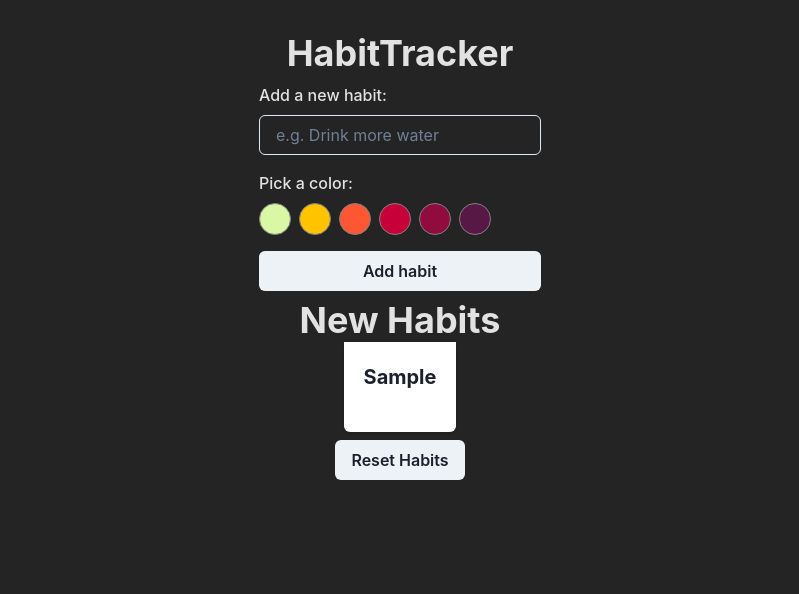
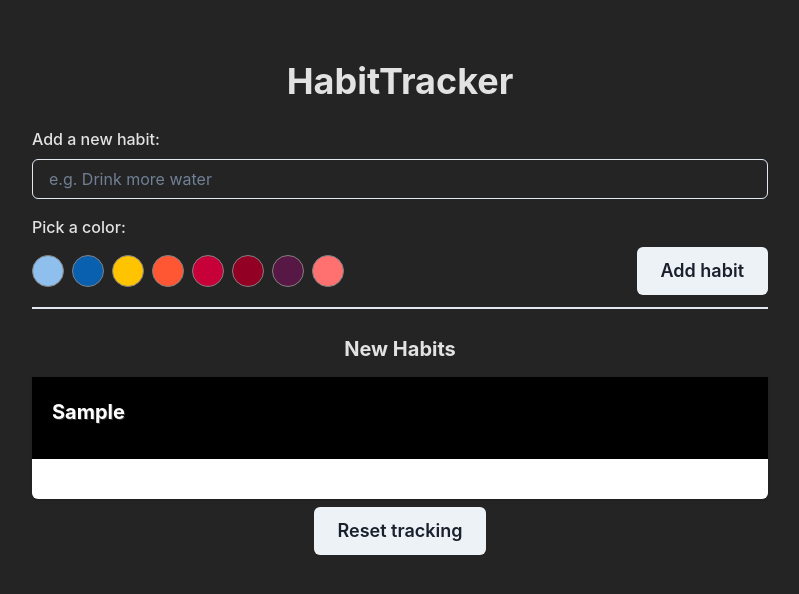
Before and after one commit to Mitronios/digital-academy-habit-tracker, a React (Vite) app: page / in a window 1280 px wide. Both pictures are taken after typing "Sample" into the empty fields and a click on the button "Add habit". Shown: the top 594 px of the page, without its empty margins (240-1039 px from the left). Built offline with nearby package versions, Linux system fonts and the light colour scheme.

Commit message:
styles: change general styling to improve UI.

```diff
--- a/src/App.css
+++ b/src/App.css
@@ -1,6 +1,4 @@
 #root {
-  max-width: 1280px;
-  margin: 0 auto;
   padding: 2rem;
   text-align: center;
   background-color: #242424;
--- a/src/App.tsx
+++ b/src/App.tsx
@@ -18,20 +18,26 @@ function App() {
 
   return(
     <main>
-      <Container>
-        <VStack>
-          <Heading>
+      <Container maxW="container.md" py={7}>
+        <VStack align="stretch">
+          <Heading as="h1"
+          size="xl" mb={4}>
             HabitTracker
           </Heading>
-          <Box>
+          <Box marginBottom={5}
+          borderBottom='2px'
+          borderColor='gray.200'
+          paddingBottom={3}
+          >
           <AppForm onAddHabit={handleAddHabit}/>
           </Box>
           {/* Render habits */}
+          {habits.length > 0 && (
           <Box>
-            <Heading>
+            <Heading as="h2" size="md" mb={4}>
               New Habits
             </Heading>
-           <VStack>
+           <VStack spacing={3} align="stretch">
             {habits.map((habit) => (
               <HabitCard
               key={habit.id}
@@ -41,10 +47,11 @@ function App() {
             ))}
            </VStack>
           </Box>
-          <AppButton onClick={() => {}} type="button">
-            Reset Habits
-          </AppButton>
+          )}
         </VStack>
+        <AppButton onClick={() => {}} type="button">
+            Reset tracking
+        </AppButton>
       </Container>
     </main>
   )
--- a/src/components/AppButton.tsx
+++ b/src/components/AppButton.tsx
@@ -11,7 +11,8 @@ const AppButton = ({children, onClick, type="button"}: AppButtonProps) => {
     <Button
       onClick={onClick}
       type={type}
-      size="md"
+      size="lg"
+      alignSelf="center"
       >{children}
     </Button>
   );
--- a/src/components/AppForm.tsx
+++ b/src/components/AppForm.tsx
@@ -1,4 +1,4 @@
-import { FormControl, FormLabel, VStack } from "@chakra-ui/react"
+import { Box, FormControl, FormLabel, VStack } from "@chakra-ui/react"
 import AppInput from "./AppInput"
 import ColorPicker from "./ColorPicker"
 import AppButton from "./AppButton"
@@ -6,12 +6,15 @@ import { useState } from "react";
 
 // Colors
 const AVAILABLE_COLORS = [
-  "#DAF7A6",
+  "#8fbfec",
+  "#0960ae",
   "#FFC300",
   "#FF5733",
   "#C70039",
-  "#900C3F",
+  "#920023",
   "#581845",
+  "#ff7070",
+
 ];
 
 // Habits structure
@@ -30,7 +33,7 @@ const AppForm = ({onAddHabit}: AppFormProps) => {
 
   // States
   const [habitName, setHabitName] = useState<string>("")
-  const [PickedColor, setPickedColor] = useState<string>("#ffffff")
+  const [PickedColor, setPickedColor] = useState<string>("#000000")
 
   // Handler
   const handleSubmit = (event: React.FormEvent) => {
@@ -47,7 +50,7 @@ const AppForm = ({onAddHabit}: AppFormProps) => {
     onAddHabit(newHabit);
     setHabitName("")
     // Handle color selection
-    setPickedColor("#ffffff")
+    setPickedColor("#000000")
 
   };
 
@@ -71,22 +74,28 @@ const AppForm = ({onAddHabit}: AppFormProps) => {
               id="habit-name"
             />
           </FormControl>
+
           <FormControl>
             <FormLabel htmlFor="habit-color">Pick a color:</FormLabel>
+            <Box display="flex"
+            alignItems="center"
+            justifyContent="space-between"
+            >
               <ColorPicker
                 colors={AVAILABLE_COLORS}
                 selectedColor={PickedColor}
                 onColorSelect={setPickedColor}
                 id="habit-color"
               />
-          </FormControl>
-
               <AppButton
                 type="submit"
                 onClick={() => {}}
               >
               Add habit
             </AppButton>
+          </Box>
+          </FormControl>
+
         </VStack>
       </form>
     </section>
--- a/src/components/HabitCard.tsx
+++ b/src/components/HabitCard.tsx
@@ -1,4 +1,4 @@
-import {Card, CardHeader, CardBody, Box, Text, Flex} from "@chakra-ui/react"
+import {Card, CardHeader, CardBody, Text} from "@chakra-ui/react"
 
 interface HabitCardProps {
   habitName: string;
@@ -7,9 +7,17 @@ interface HabitCardProps {
 
 const HabitCard = ({habitName, color}: HabitCardProps) => {
   return (
-    <Card bg="white">
-      <CardHeader pb="0" bg={color}>
-        <Text fontSize="20px" fontWeight={"bold"} textAlign="center">
+    <Card bg="white"
+    marginBottom={2}
+    >
+      <CardHeader pl="5" bg={color}>
+        <Text fontSize="20px"
+        fontWeight={"bold"}
+        textAlign="start"
+        textShadow='1px 1px rgb(52, 51, 51)'
+        marginBottom={3}
+        textColor="white"
+        >
           {habitName}
           </Text>
       </CardHeader>
```
Lines whose indentation alone changed are shown as unchanged.
